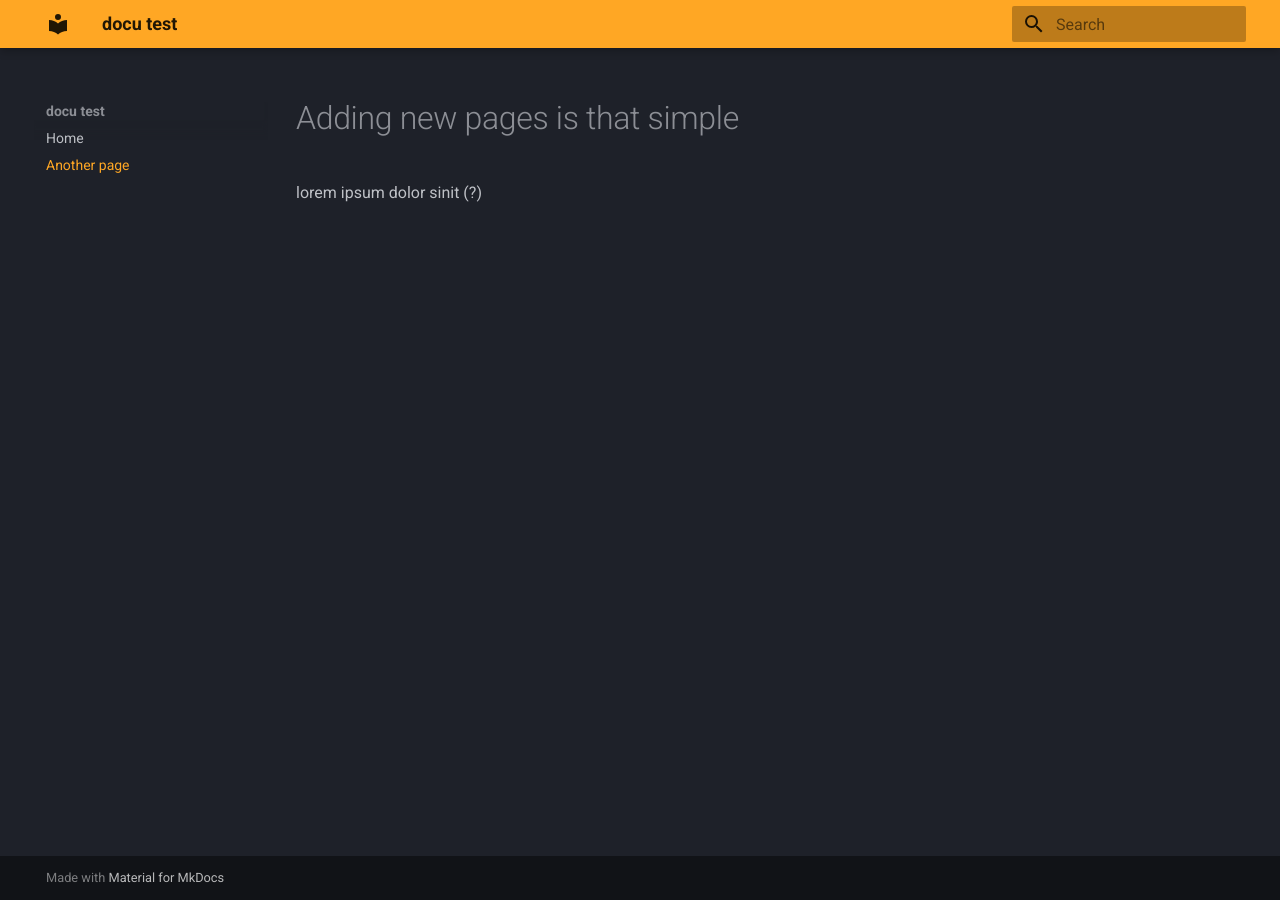
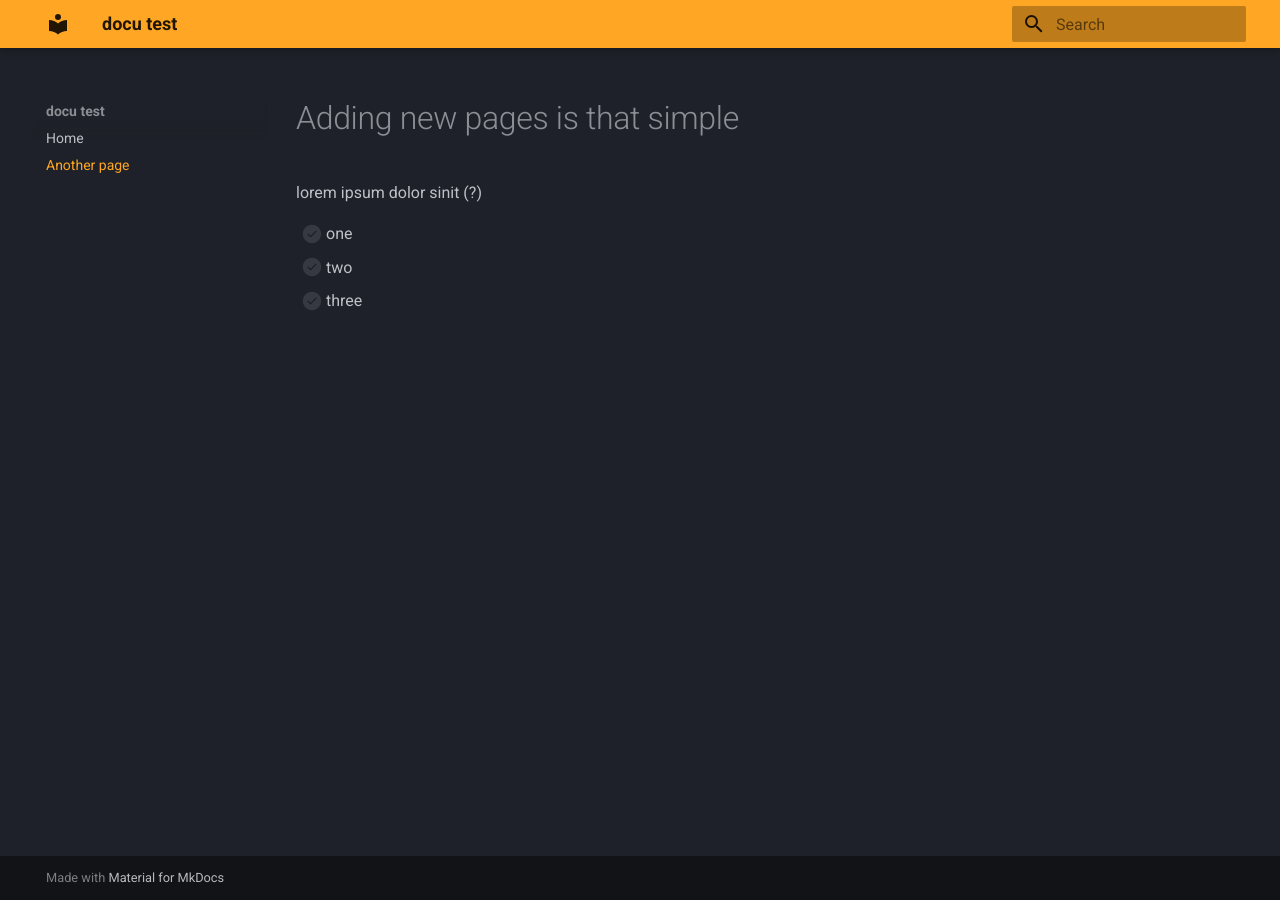
Before and after one commit to fuchsi3010/docu-test, an MkDocs documentation site: the page built from docs/another-page.md, in a window 1280 px wide. Built offline with MkDocs 1.6.1 and Material for MkDocs 9.7.7, drawn with Linux system fonts in a browser that asks for light colours.

Commit message:
testing lists

```diff
--- a/docs/another-page.md
+++ b/docs/another-page.md
@@ -7,3 +7,7 @@ Adding new pages is that simple
 
 
 lorem ipsum dolor sinit (?)
+
+- [ ] one
+- [ ] two
+  - [ ] three
```
